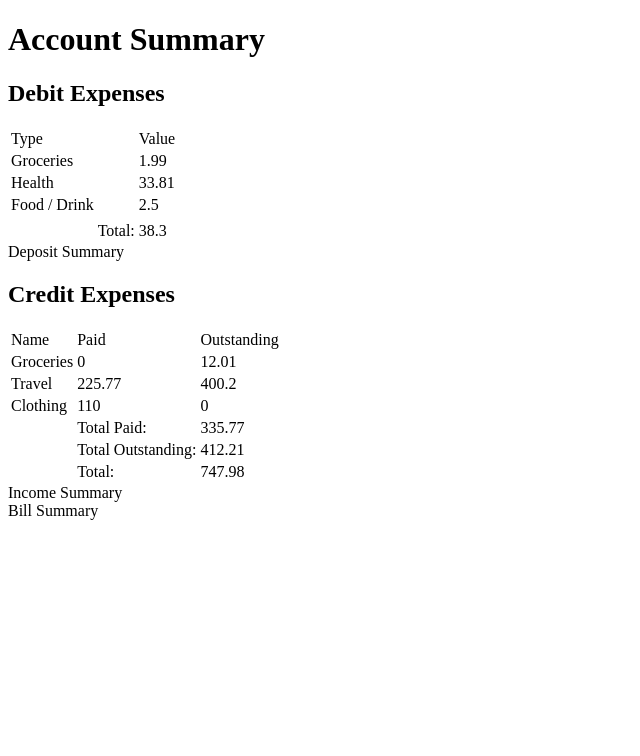
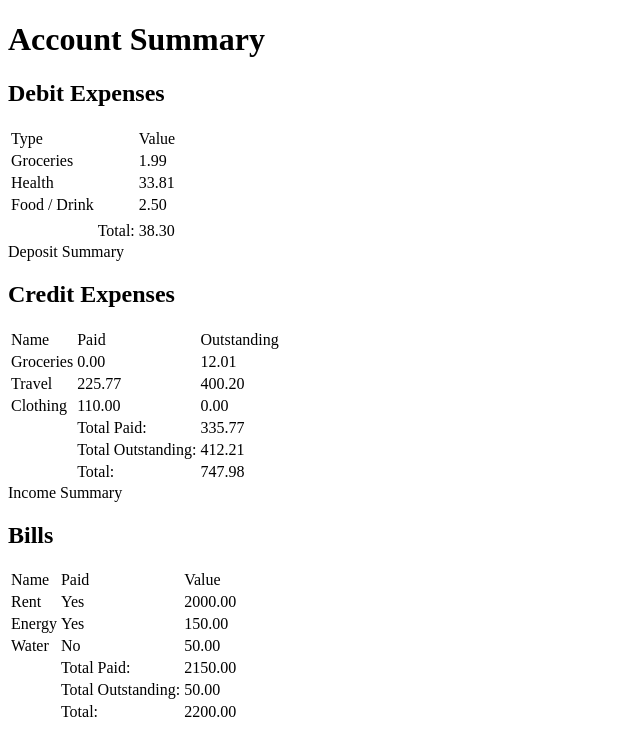
Before and after one commit to pathend98/MyMoneyMind, a React (Vite) app: page / in a window 1280 px wide. Shown: the top 756 px of the page, without its empty margins (0-640 px from the left). Built offline with nearby package versions, Linux system fonts and the light colour scheme.

Commit message:
chore: add bill component

```diff
--- a/src/account-summary/AccountSummary.tsx
+++ b/src/account-summary/AccountSummary.tsx
@@ -1,4 +1,4 @@
-import { BillSummary } from "@/bill/BillSummary";
+import { BillSummary } from "@/bill";
 import { CreditSummary } from "@/credit";
 import { DebitSummary } from "@/debit";
 import { DepositSummary } from "@/deposit/DepositSummary";
--- a/src/bill/BillSummary.tsx
+++ /dev/null
@@ -1,5 +0,0 @@
-const BillSummary = (): JSX.Element => {
-  return <div>Bill Summary</div>;
-};
-
-export { BillSummary };
--- /dev/null
+++ b/src/bill/component/BillSummary.tsx
@@ -0,0 +1,104 @@
+import { useState } from "react";
+import { BillPayment } from "../model/BillPayment";
+
+const bs = [
+  {
+    id: "f12bcb30-6f49-4a52-89d5-9cdd37fa6d20",
+    bill: {
+      id: "eea635de-dcb5-4f64-9100-9a0ec88fee21",
+      name: "Rent",
+      value: 2000.0,
+      dayOfMonth: 1,
+      active: true,
+    },
+    value: 2000.0,
+    dateOfPayment: new Date(),
+    paid: true,
+  },
+  {
+    id: "dfa3e2fb-51c4-4b3d-a4c9-832268dd6c91",
+    bill: {
+      id: "be800b5a-d793-4168-a123-73a9e8fe1376",
+      name: "Energy",
+      value: 150.0,
+      dayOfMonth: 12,
+      active: true,
+    },
+    value: 150.0,
+    dateOfPayment: new Date(),
+    paid: true,
+  },
+  {
+    id: "76e6014c-0acd-47c6-ba8c-dedcd335bfeb",
+    bill: {
+      id: "8b7a4559-da1d-4b17-aeca-c78a3081e6cc",
+      name: "Water",
+      value: 50.0,
+      dayOfMonth: 15,
+      active: true,
+    },
+    value: 50.0,
+    dateOfPayment: new Date(),
+    paid: false,
+  },
+] satisfies BillPayment[];
+
+const BillSummary = (): JSX.Element => {
+  const [bills] = useState<BillPayment[]>(bs);
+
+  const totalPaid = bills
+    .filter((bill) => bill.paid)
+    .reduce((total: number, bill: BillPayment) => (total += bill.value), 0);
+
+  const totalOutstanding = bills
+    .filter((bill) => !bill.paid)
+    .reduce((total: number, bill: BillPayment) => (total += bill.value), 0);
+
+  const totalValue = totalPaid + totalOutstanding;
+
+  return (
+    <>
+      <h2>Bills</h2>
+
+      <table>
+        <thead>
+          <tr>
+            <td>Name</td>
+            <td>Paid</td>
+            <td>Value</td>
+          </tr>
+        </thead>
+
+        <tbody>
+          {bills.map((bill: BillPayment) => (
+            <tr key={`bill-payment-${bill.bill.name}`}>
+              <td>{bill.bill.name}</td>
+              <td>{bill.paid ? "Yes" : "No"}</td>
+              <td>{bill.value.toFixed(2)}</td>
+            </tr>
+          ))}
+        </tbody>
+
+        <tfoot>
+          <tr>
+            <td></td>
+            <td>Total Paid:</td>
+            <td>{totalPaid.toFixed(2)}</td>
+          </tr>
+          <tr>
+            <td></td>
+            <td>Total Outstanding:</td>
+            <td>{totalOutstanding.toFixed(2)}</td>
+          </tr>
+          <tr>
+            <td></td>
+            <td>Total:</td>
+            <td>{totalValue.toFixed(2)}</td>
+          </tr>
+        </tfoot>
+      </table>
+    </>
+  );
+};
+
+export { BillSummary };
--- /dev/null
+++ b/src/bill/index.ts
@@ -0,0 +1 @@
+export { BillSummary } from "./component/BillSummary";
--- a/src/credit/component/CreditSummary.tsx
+++ b/src/credit/component/CreditSummary.tsx
@@ -1,7 +1,7 @@
 import { useState } from "react";
 import { Credit } from "../model/Credit";
 
-const cs: Credit[] = [
+const cs = [
   {
     id: "5eeb7ee1-5fe0-49ee-af46-f0a862cc892b",
     name: "Supermarket",
@@ -42,7 +42,12 @@ const cs: Credit[] = [
     date: new Date(),
     dateOfPayment: new Date(),
   },
-];
+] satisfies Credit[];
+
+interface CategorySummary {
+  paid: number;
+  outstanding: number;
+}
 
 const CreditSummary = (): JSX.Element => {
   const [credits] = useState<Credit[]>(cs);
@@ -58,12 +63,8 @@ const CreditSummary = (): JSX.Element => {
   );
   const total = totalPaid + totalOutstanding;
 
-  // Consider tidying Record<string, {paid: number; outstanding: number}>
   const categoryTotals = credits.reduce(
-    (
-      currentTotals: Record<string, { paid: number; outstanding: number }>,
-      credit: Credit,
-    ) => {
+    (currentTotals: Record<string, CategorySummary>, credit: Credit) => {
       if (!(credit.category in currentTotals)) {
         currentTotals[credit.category] = {
           paid: 0,
@@ -94,14 +95,11 @@ const CreditSummary = (): JSX.Element => {
 
         <tbody>
           {Object.entries(categoryTotals).map(
-            ([category, totals]: [
-              string,
-              { paid: number; outstanding: number },
-            ]) => (
-              <tr key={category}>
+            ([category, totals]: [string, CategorySummary]) => (
+              <tr key={`credit-${category}`}>
                 <td>{category}</td>
-                <td>{totals.paid}</td>
-                <td>{totals.outstanding}</td>
+                <td>{totals.paid.toFixed(2)}</td>
+                <td>{totals.outstanding.toFixed(2)}</td>
               </tr>
             ),
           )}
@@ -111,17 +109,17 @@ const CreditSummary = (): JSX.Element => {
           <tr>
             <td></td>
             <td>Total Paid:</td>
-            <td>{totalPaid}</td>
+            <td>{totalPaid.toFixed(2)}</td>
           </tr>
           <tr>
             <td></td>
             <td>Total Outstanding:</td>
-            <td>{totalOutstanding}</td>
+            <td>{totalOutstanding.toFixed(2)}</td>
           </tr>
           <tr>
             <td></td>
             <td>Total: </td>
-            <td>{total}</td>
+            <td>{total.toFixed(2)}</td>
           </tr>
         </tfoot>
       </table>
--- a/src/debit/component/DebitSummary.tsx
+++ b/src/debit/component/DebitSummary.tsx
@@ -1,7 +1,7 @@
 import { useState } from "react";
 import { Debit } from "../model/Debit";
 
-const ds: Debit[] = [
+const ds = [
   {
     id: "9e744782-541a-4d37-af74-f55b3bb414e5",
     name: "Market",
@@ -30,7 +30,7 @@ const ds: Debit[] = [
     category: "Health",
     date: new Date(),
   },
-];
+] satisfies Debit[];
 
 const DebitSummary = (): JSX.Element => {
   const [debits] = useState<Debit[]>(ds);
@@ -70,10 +70,10 @@ const DebitSummary = (): JSX.Element => {
         <tbody>
           {Object.entries(categoryTotals).map(
             ([category, total]: [string, number]) => (
-              <tr key={category}>
+              <tr key={`debit-${category}`}>
                 <td>{category}</td>
                 <td></td>
-                <td>{total}</td>
+                <td>{total.toFixed(2)}</td>
               </tr>
             ),
           )}
@@ -85,7 +85,7 @@ const DebitSummary = (): JSX.Element => {
           <tr>
             <td></td>
             <td>Total: </td>
-            <td>{totalPrice}</td>
+            <td>{totalPrice.toFixed(2)}</td>
           </tr>
         </tfoot>
       </table>
```
Also changed, not shown: src/bill/model/Bill.d.ts (added, +9 -0 lines), src/bill/model/BillPayment.d.ts (added, +11 -0 lines), .eslintrc.json, src/bill/component/Bill.tsx (renamed from src/bill/Bill.tsx), src/bill/component/BillPayment.tsx (renamed from src/bill/BillPayment.tsx).
